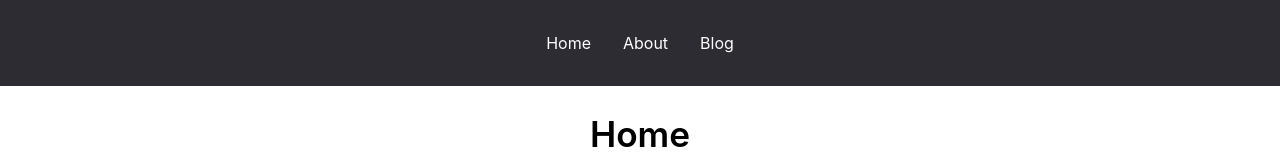
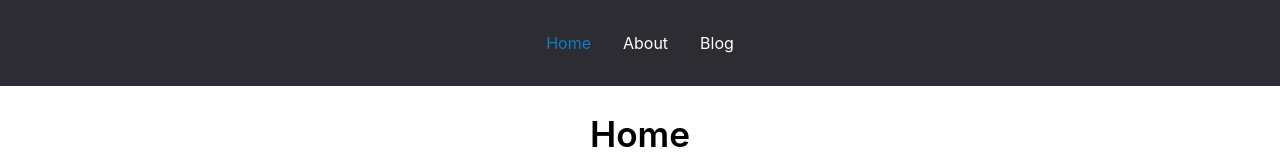
Before and after one commit to alinakassym/router6, a React (Create React App) app: page / in a window 1280 px wide. Shown: the top 160 px of the page. Built offline with nearby package versions, Linux system fonts and the light colour scheme.

Commit message:
Link -> NavLink

```diff
--- a/src/components/Layout.jsx
+++ b/src/components/Layout.jsx
@@ -1,12 +1,12 @@
-import { Link, Outlet } from "react-router-dom"
+import { NavLink, Outlet } from "react-router-dom"
 
 const Layout = () => {
   return (
     <>
       <header>
-        <Link to="/">Home</Link>
-        <Link to="/about">About</Link>
-        <Link to="/blog">Blog</Link>
+        <NavLink to="/">Home</NavLink>
+        <NavLink to="/about">About</NavLink>
+        <NavLink to="/blog">Blog</NavLink>
       </header>
 
       <main className="container">
```
